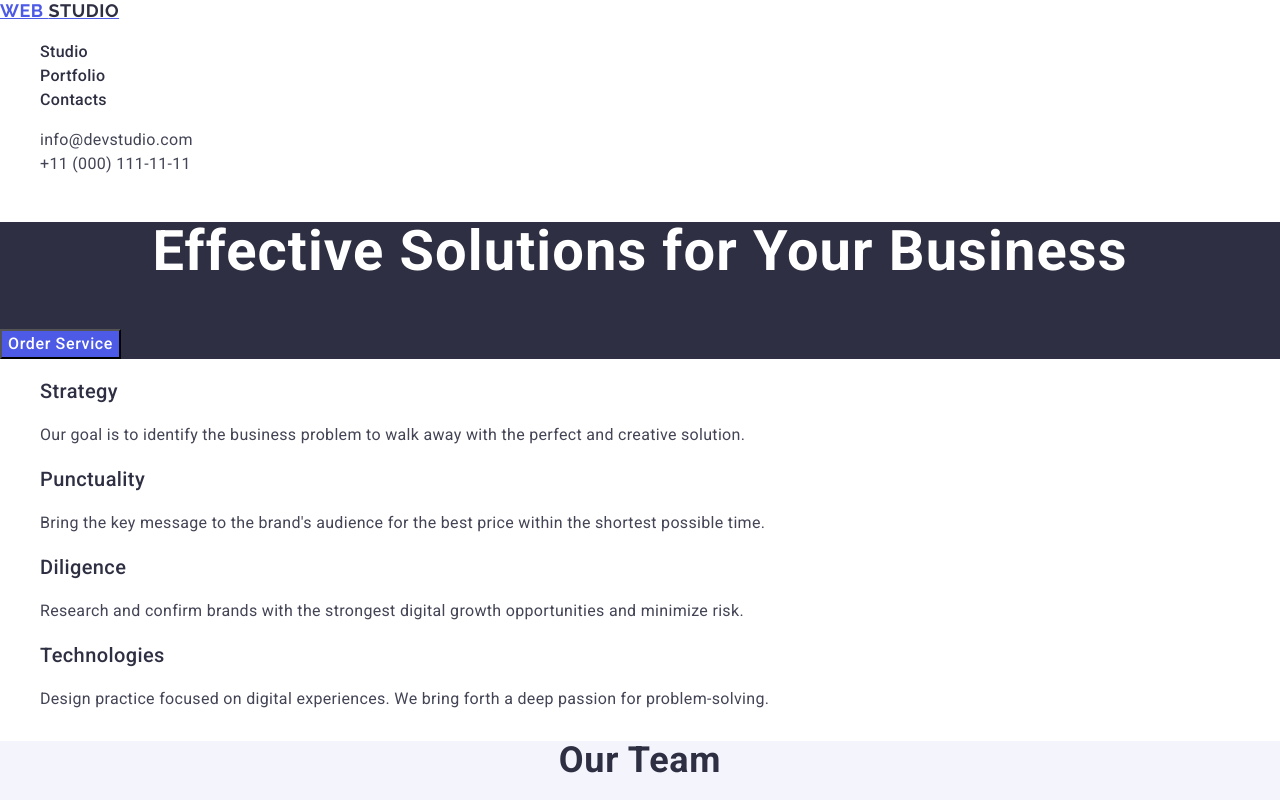
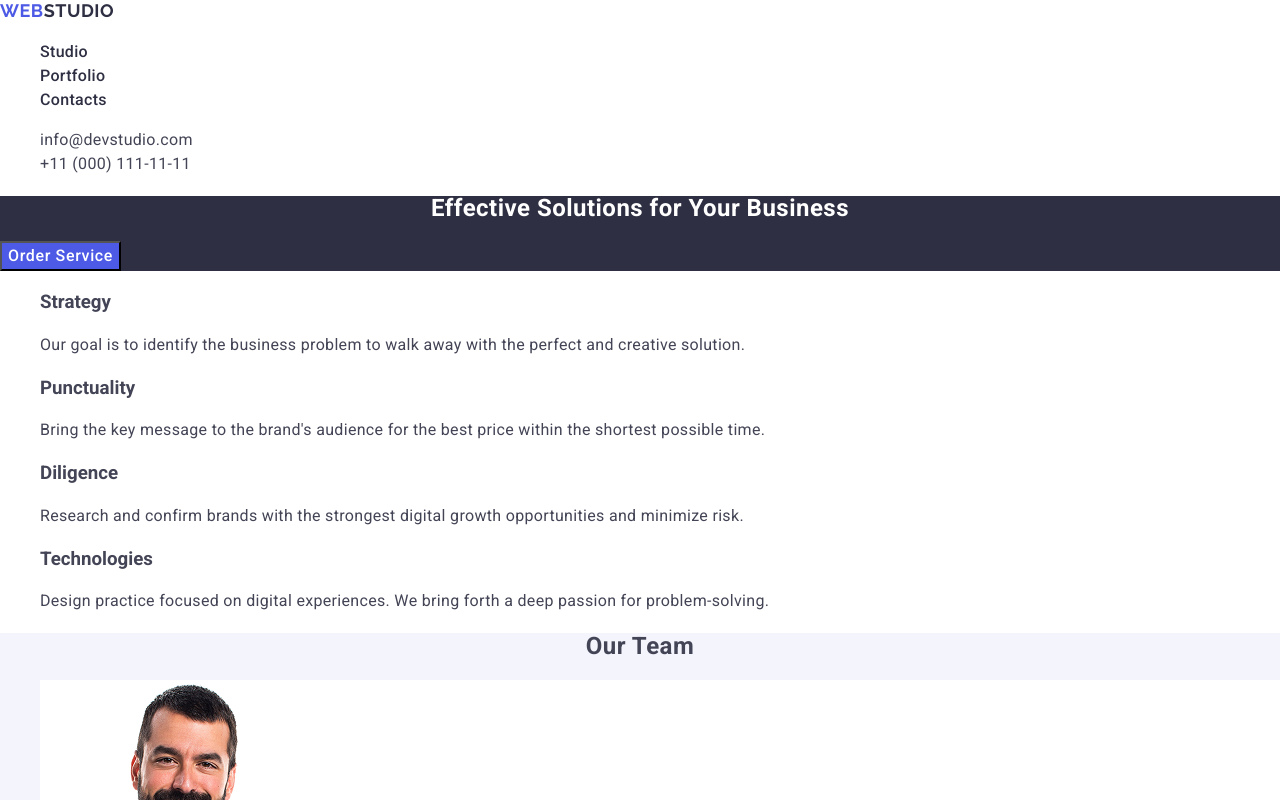
Before and after one commit to luxqxqm/goit-markup-hw-02, a plain HTML site: page index.html in a window 1280 px wide. Shown: the top 800 px of the page. Drawn offline with nearby package versions, Linux system fonts and the light colour scheme.

Commit message:
reedit html/css

```diff
--- a/css/styles.css
+++ b/css/styles.css
@@ -1,28 +1,3 @@
-title, h1{
-    font-family: "Roboto", sans-serif;
-        font-weight: bold;
-        font-size: 56px;
-        letter-spacing: 2%;
-        line-height: 60px;
-}
-
-h2{
-    font-family: "Roboto", sans-serif;
-    font-weight: bold;
-    font-size: 36px;
-    letter-spacing: 2%;
-    color: #2E2F42;
-}
-
-h3{
-    font-family: "Roboto", sans-serif;
-        font-weight: 500;
-        font-size: 20px;
-        letter-spacing: 2%;
-        color: #2E2F42;
-        letter-spacing: 0.02em
-}
-
 body {
     font-family: "Roboto", sans-serif;
     font-size: 16px;
@@ -32,16 +7,6 @@ body {
     color: #434455;
     background-color: #FFFFFF;
 }
-
-p{
-    font-family: "Roboto", sans-serif;
-    font-weight:400;
-    font-size: 12px;
-    line-height: 14px;
-    letter-spacing: 4%;
-    color: #434455;
-}
-
 .btn{
     font-family: "Roboto", sans-serif;
     font-weight: 500;
@@ -95,7 +60,7 @@ ul, li{
     font-style: normal;
 }
 .address-link{
-     color: #434455;
+    color: #434455;
     text-decoration: none;
     font-size: 16px;
     line-height: 1.5;
@@ -111,14 +76,14 @@ ul, li{
 }
 
 .btn{
-    color: white;
+    color: #FFFFFF;
     background: #4D5AE5;
     cursor: pointer;
     letter-spacing: 0.04em;
 }
 
 .btn:hover{
-    color: white;
+    color: #FFFFFF;
     background: #404BBF;
 }
 
@@ -128,7 +93,7 @@ ul, li{
 
 .hero{
     background: #2E2F42;
-    color: white;
+    color: #FFFFFF;
 }
 
 .section-text-p{
@@ -151,6 +116,7 @@ ul, li{
     letter-spacing: 0.03em;
     text-transform: uppercase;
     color: #4d5ae5;
+    text-decoration: none;
 }
 
 .spn{
@@ -234,4 +200,6 @@ ul, li{
     line-height: 1.5;
     color: #F4F4FD;
     letter-spacing: 0.02em;
+    font-weight: 400;
+    font-size: 16px;
 }
```
Also changed, not shown: index.html (+1 -1 lines).
